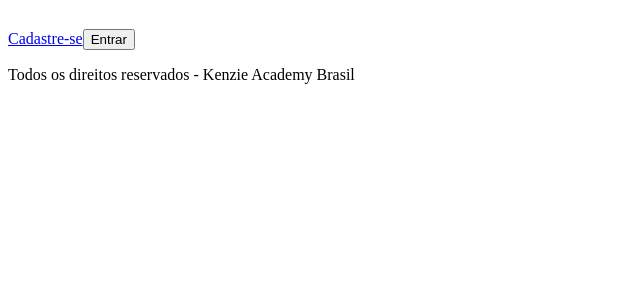
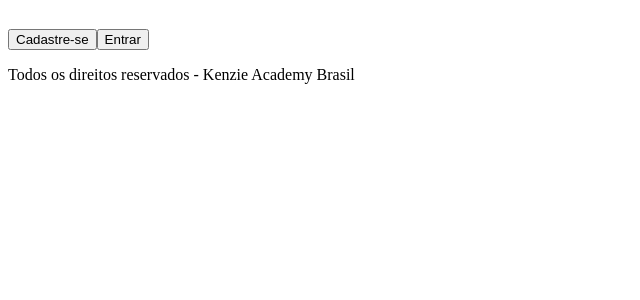
Before and after one commit to Kenzie-Academy-Brasil-Developers/kenzie-movie-entrega-template__andreycaetano-joaolucasgusmao-CodeBernardo, a React (Vite) app: page / in a window 1280 px wide. Shown: the top 300 px of the page, without its empty margins (0-640 px from the left). Built offline with nearby package versions, Linux system fonts and the light colour scheme.

Commit message:
feat: create and apply logic header buttons

```diff
--- a/src/components/Header/LoginButtons/index.tsx
+++ b/src/components/Header/LoginButtons/index.tsx
@@ -3,8 +3,12 @@ import { Link } from "react-router-dom";
 export const LoginButtons = () => {
   return (
     <div>
-      <Link to="/register">Cadastre-se</Link>
-      <button>Entrar</button>
+      <Link to="/register">
+        <button>Cadastre-se</button>
+      </Link>
+      <Link to={"/login"}>
+        <button>Entrar</button>
+      </Link>
     </div>
   );
 };
--- /dev/null
+++ b/src/components/Header/UserButtons/index.tsx
@@ -0,0 +1,13 @@
+import { useAuth } from "../../../contexts/user/user"
+
+export const UserButtons = () => {
+    const {token, useUserByToken} = useAuth()
+const user = useUserByToken(token)
+    return(
+        <div>
+            <span>{user[0].name[0].toUpperCase()}</span>
+            <span>{user[0].name}</span>
+            <button>Sair</button>
+        </div>
+    )
+}
--- a/src/components/Header/index.tsx
+++ b/src/components/Header/index.tsx
@@ -1,13 +1,15 @@
 import Logo from "../../assets/logo.svg";
+import { useAuth } from "../../contexts/user/user";
 import { LoginButtons } from "./LoginButtons";
+import { UserButtons } from "./UserButtons";
 
 export const Header = () => {
+  const {userLogged} = useAuth()
   return (
     <header>
       <div>
         <img src={Logo} alt="Logo" />
-        <LoginButtons />
-        {/* usar condicional para definir quando o LoginButtons vai ser exibido, no caso quando nao existir um usuario logado. */}
+        {userLogged() ? <UserButtons/> : <LoginButtons/>}
       </div>
     </header>
   );
--- a/src/contexts/user/user.tsx
+++ b/src/contexts/user/user.tsx
@@ -6,14 +6,14 @@ import {
   useState,
 } from "react";
 import { api } from "../../services/api";
-import { useNavigate } from "react-router-dom";
 
 interface IAuthContextState {
   token: ITokenState | null;
   signIn({ email, password }: IUserData): Promise<void>;
   userLogged(): boolean;
   userRegister({ email, password, name }: IRegisterUser): Promise<void>;
-  useUser: Function
+  useUser: Function;
+  useUserByToken: Function
 }
 
 interface IUserData {
@@ -36,7 +36,6 @@ interface IInputProps {
 const AuthContext = createContext<IAuthContextState>({} as IAuthContextState);
 
 export const AuthProvider: React.FC<IInputProps> = ({ children }) => {
-  // const navigate = useNavigate();
   const [token, setToken] = useState<ITokenState | null> (() => {
     const token = localStorage.getItem("@KenzieMovie:token");
 
@@ -55,7 +54,6 @@ export const AuthProvider: React.FC<IInputProps> = ({ children }) => {
           password,
           name,
         });
-        // navigate("/login");
       } catch (error) {
         console.error(error);
       }
@@ -95,6 +93,19 @@ export const AuthProvider: React.FC<IInputProps> = ({ children }) => {
     }
   },[])
 
+  const useUserByToken = useCallback(async (token: string) => {
+    try {
+      const {data} = await api.get("/users" ,{
+        headers: {
+          Authorization: `Bearer ${token}`
+        }
+      })
+      return data
+    } catch (error) {
+      console.error(error)
+    }
+  }, [])
+
   return (
     <AuthContext.Provider
       value={{
@@ -103,6 +114,7 @@ export const AuthProvider: React.FC<IInputProps> = ({ children }) => {
         userLogged,
         userRegister,
         useUser,
+        useUserByToken
       }}
     >
       {children}
```
Also changed, not shown: src/pages/HomePage/index.tsx (line endings or trailing spaces).
